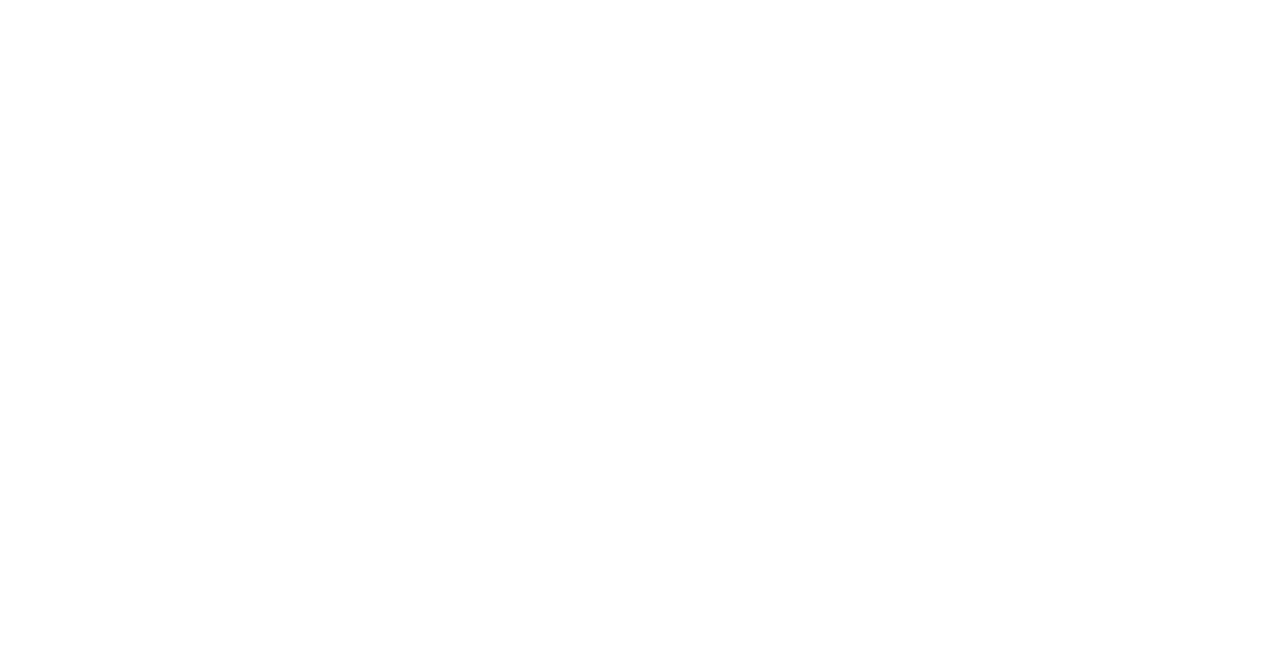
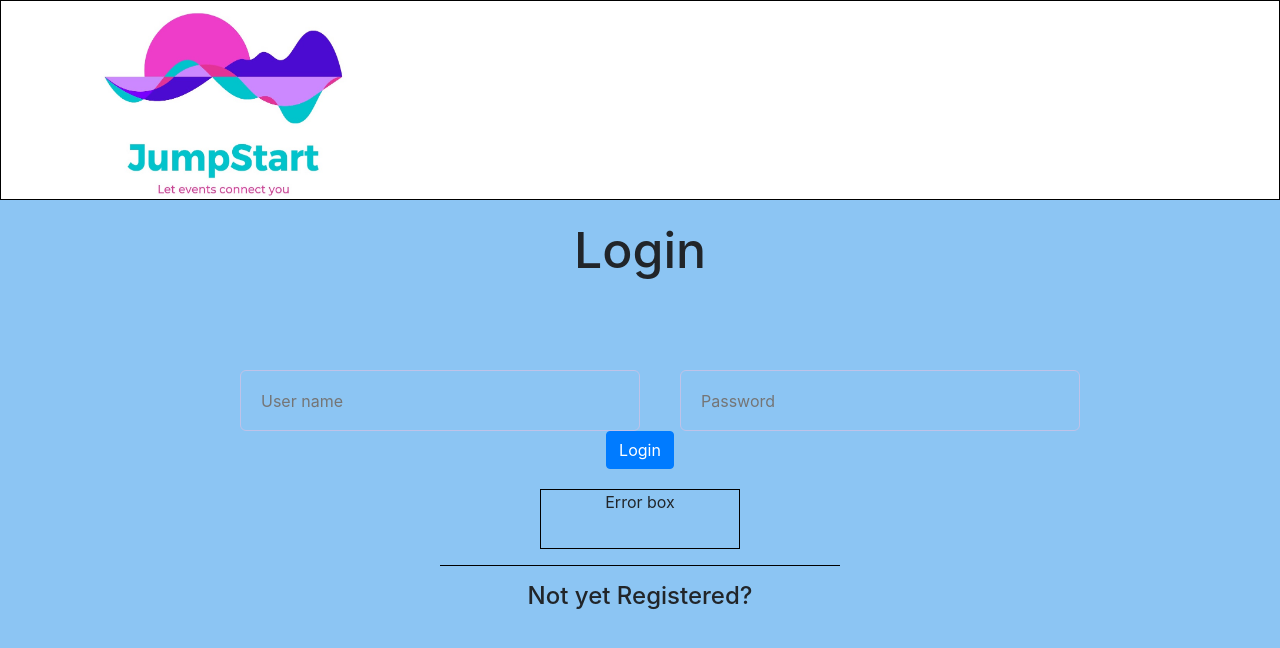
Before and after one commit to noehoro/JumpStart-Frontend, a React (Create React App) app in the folder jumpstart-react/: page /signUp/phaseTwo in a window 1280 px wide. Shown: the top 648 px of the page. Built offline with nearby package versions, Linux system fonts and the light colour scheme.

Commit message:
Login on main

```diff
--- a/jumpstart-react/package.json
+++ b/jumpstart-react/package.json
@@ -6,6 +6,7 @@
     "@testing-library/jest-dom": "^4.2.4",
     "@testing-library/react": "^9.5.0",
     "@testing-library/user-event": "^7.2.1",
+    "axios": "^0.19.2",
     "bootstrap": "^4.5.0",
     "react": "^16.13.1",
     "react-bootstrap": "^1.0.1",
--- a/jumpstart-react/src/App.js
+++ b/jumpstart-react/src/App.js
@@ -6,7 +6,7 @@ import UserSignUp from './pages/UserSignUp'
 function App() {
   return (
     <div>
-
+      <Login></Login>
     </div>
   );
 }
--- a/jumpstart-react/src/pages/Login.jsx
+++ b/jumpstart-react/src/pages/Login.jsx
@@ -1,5 +1,6 @@
 import React, { useState, useEffect } from 'react'
 import './Login.css'
+import axios from 'axios'
 import Button from 'react-bootstrap/button'
 import { BrowserRouter as Router, Switch, Route, Link, Redirect } from 'react-router-dom'
 import UserSignUp from './UserSignUp'
@@ -7,22 +8,20 @@ import UserSignUp from './UserSignUp'
 function Login(props) {
     const [userName, setUserName] = useState('')
     const [password, setPassword] = useState('')
-    const [errorMsg, setErrorMsg] = useState('')
+    const [id, setId] = useState('')
 
-    /*const login = () => {
-        const postData = { "email": email, "password": password }
+    const login = () => {
+        const postData = { "userName": userName, "password": password }
         axios.post('http://localhost:5000/login', postData)
             .then(res => {
-                if (res.data.valid) {
-                    setErrorMsg('')
-                    props.user(res.data.token, email)
+                if (res.data.id) {
+                    setId(res.data.id)
                 }
                 else {
-                    setErrorMsg(res.data.msg)
+                    setId(false)
                 }
             })
-            .catch(error => { setErrorMsg(error.response.data.msg) })
-    } */
+    }
 
     return (
         <div>
@@ -30,7 +29,7 @@ function Login(props) {
                 <img className="logo" src={process.env.PUBLIC_URL + '/logo.jpeg'} />
             </div>
             <div className="loginContainer">
-                <form method="POST" action="https://jumpstarthack.herokuapp.com/api/login" >
+                <div action="https://jumpstarthack.herokuapp.com/api/login" >
                     <h1 className="loginHeader">Login</h1>
                     <input
                         type="text"
@@ -49,12 +48,12 @@ function Login(props) {
                         onChange={(e) => setPassword(e.target.value)}
                     />
                     <div>
-                        <Button className="loginButton" type="submit" >Login</Button>
+                        <Button className="loginButton" onClick={login} >Login</Button>
                     </div>
                     <div className="errorMsg">Error box
                 </div>
                     <hr className="saperateLine"></hr>
-                </form>
+                </div>
                 <div>
                     <h4>Not yet Registered?</h4>
                 </div>
--- a/jumpstart-react/src/pages/UserSignUp.css
+++ b/jumpstart-react/src/pages/UserSignUp.css
@@ -46,6 +46,8 @@
     transition: ease-in ;
   }
 
+
+
   .phaseBar {
       width: 500px;
       height: 50px;
--- a/jumpstart-react/src/pages/UserSignUp.jsx
+++ b/jumpstart-react/src/pages/UserSignUp.jsx
@@ -4,6 +4,7 @@ import '../signUp/PhaseOne'
 import Button from 'react-bootstrap/button'
 import { BrowserRouter as Router, Switch, Route, Link, Redirect } from 'react-router-dom'
 import PhaseOne from '../signUp/PhaseOne'
+import PhaseTwo from '../signUp/PhaseTwo'
 
 function UserSignUp(props) {
     const [phase, setPhase] = useState(1)
@@ -82,6 +83,9 @@ function UserSignUp(props) {
                 {phase2 && <Redirect to="/signUp/phaseTwo" />}
                 {phase3 && <Redirect to="/signUp/phaseThree" />}
                 {phase4 && <Redirect to="/signUp/phaseFour" />}
+
+
+                {prev ? <Button className="nextButton" onClick={prevPhase}>back</Button> : <Button className="nextButton" disabled>back</Button>}
                 <div className="phaseBar">
                     <div className="phaseButton">
                         <Link to="/signUp/phaseOne">1
@@ -100,16 +104,18 @@ function UserSignUp(props) {
                         </Link>
                     </div>
                 </div>
-
+                {next ? <Button className="nextButton" onClick={nextPhase}>next</Button> : <Button className="nextButton" disabled>next</Button>}
 
             </div>
             <Switch>
-                <Route path={["/signUp", "/signUp/phaseOne"]}>
+                <Route exact path={["/signUp", "/signUp/phaseOne"]}>
                     <PhaseOne />
                 </Route>
+                <Route path={"/signUp/phaseTwo"}>
+                    <PhaseTwo />
+                </Route>
             </Switch>
-            {prev ? <Button className="nextButton" onClick={prevPhase}>back</Button> : <Button className="nextButton" disabled>back</Button>}
-            {next ? <Button className="nextButton" onClick={nextPhase}>next</Button> : <Button className="nextButton" disabled>next</Button>}
+
         </Router>
     )
 }
--- /dev/null
+++ b/jumpstart-react/src/signUp/PhaseOne.css
@@ -0,0 +1,5 @@
+.saveButton{
+    width: 100px;
+    margin-left: 40px;
+    margin-top: 30px;
+}
--- a/jumpstart-react/src/signUp/PhaseOne.js
+++ b/jumpstart-react/src/signUp/PhaseOne.js
@@ -1,5 +1,6 @@
 import React, { useState, useEffect } from 'react'
 import Button from 'react-bootstrap/button'
+import './PhaseOne.css'
 
 
 function PhaseOne(props) {
@@ -10,7 +11,7 @@ function PhaseOne(props) {
 
 
     return (
-        <form class="formContainer">
+        <form class="formContainer" method="POST" action="">
             <input
                 type="text"
                 name="first_name"
@@ -43,6 +44,7 @@ function PhaseOne(props) {
                 value={password}
                 onChange={(e) => setPassword(e.target.value)}
             />
+            <Button variant="primary" className="saveButton" size="lg" type="submit">Save</Button>
         </form>
     )
 }
--- /dev/null
+++ b/jumpstart-react/src/signUp/PhaseTwo.js
@@ -0,0 +1,17 @@
+import React, { useState, useEffect } from 'react'
+import Button from 'react-bootstrap/button'
+import './PhaseTwo.css'
+
+
+function PhaseTwo(props) {
+
+
+
+    return (
+        <form class="formContainer" method="POST" action="">
+
+            <Button variant="primary" className="saveButton" size="lg" type="submit">Save</Button>
+        </form>
+    )
+}
+export default PhaseTwo
```
Also changed, not shown: jumpstart-react/src/signUp/PhaseTwo.css (added), 1 other file (tests, documents, lock files or other folders).
